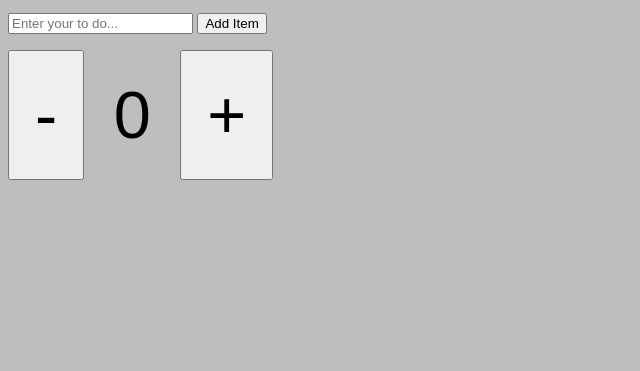
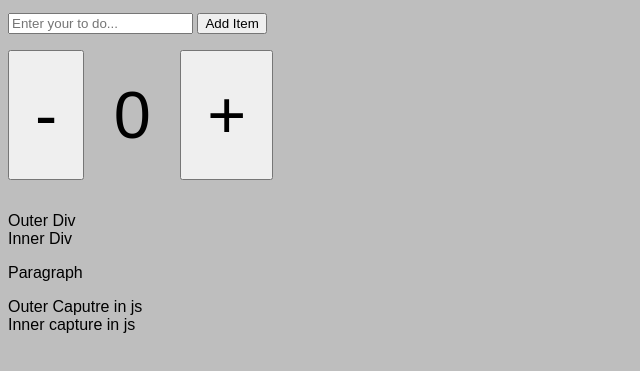
Before and after one commit to burlingtoncodeacademy-students/sdb-may-23-dom-events, a plain HTML site: page event-listeners/index.html in a window 1280 px wide. Shown: the part 137-508 px from the top of the page, without its empty margins (0-640 px from the left). Drawn offline with Linux system fonts and the light colour scheme.

Commit message:
Event Bubbling Explained

```diff
--- a/event-listeners/app.js
+++ b/event-listeners/app.js
@@ -77,3 +77,14 @@ function decCount() {
     count--
     countSpan.textContent = count
 }
+
+// ? Event Bubbling in JS
+
+let outerJS = document.getElementById("bubbling-in-js")
+let innerJS = document.getElementById("inner-bubbling-in-js")
+
+outerJS.addEventListener("click", e => console.log("outer js bubble hit"))
+innerJS.addEventListener("click", e => {
+    e.stopPropagation()
+    console.log("inner js bubble hit")
+})
--- a/event-listeners/index.html
+++ b/event-listeners/index.html
@@ -28,6 +28,17 @@
         <span id="count"></span>
         <button onclick="incCount()" id="inc-btn">+</button>
     </div>
+    <!-- ? Event Bubbling and Capture -->
+    <div onclick="alert('outer div')">Outer Div
+        <div onclick="alert('inner div')">Inner Div
+            <p onclick="console.log('paragraph event triggered'); event.stopPropagation()">Paragraph</p>
+        </div>
+    </div>
+
+    <div id="bubbling-in-js">
+        Outer Caputre in js
+        <div id="inner-bubbling-in-js">Inner capture in js</div>
+    </div>
     <!-- ? Script MUST be the last element in the body -->
     <script src="app.js"></script>
 </body>
--- a/event-listeners/style.css
+++ b/event-listeners/style.css
@@ -11,3 +11,7 @@ body {
     font-size: 50pt;
     padding: 25px;
 }
+
+div:nth-child(4) {
+    margin-top: 2em;
+}
```
